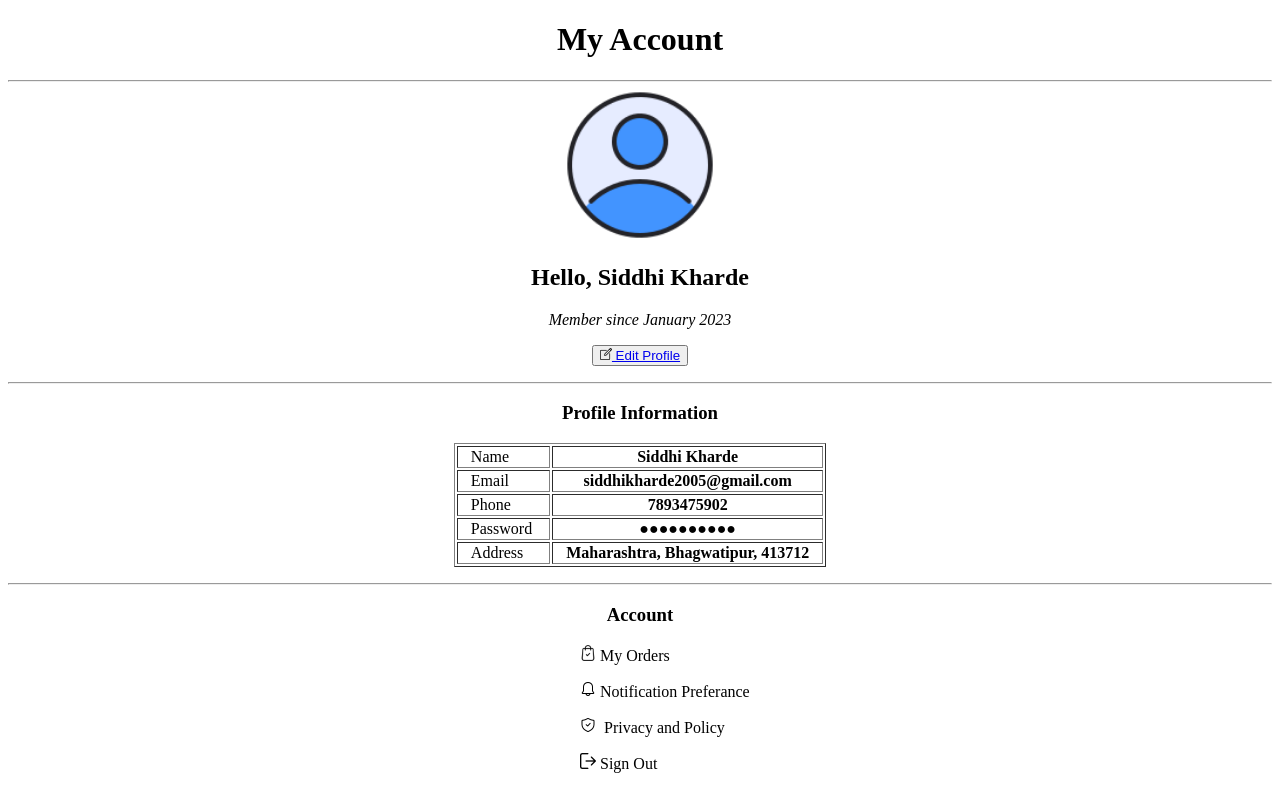
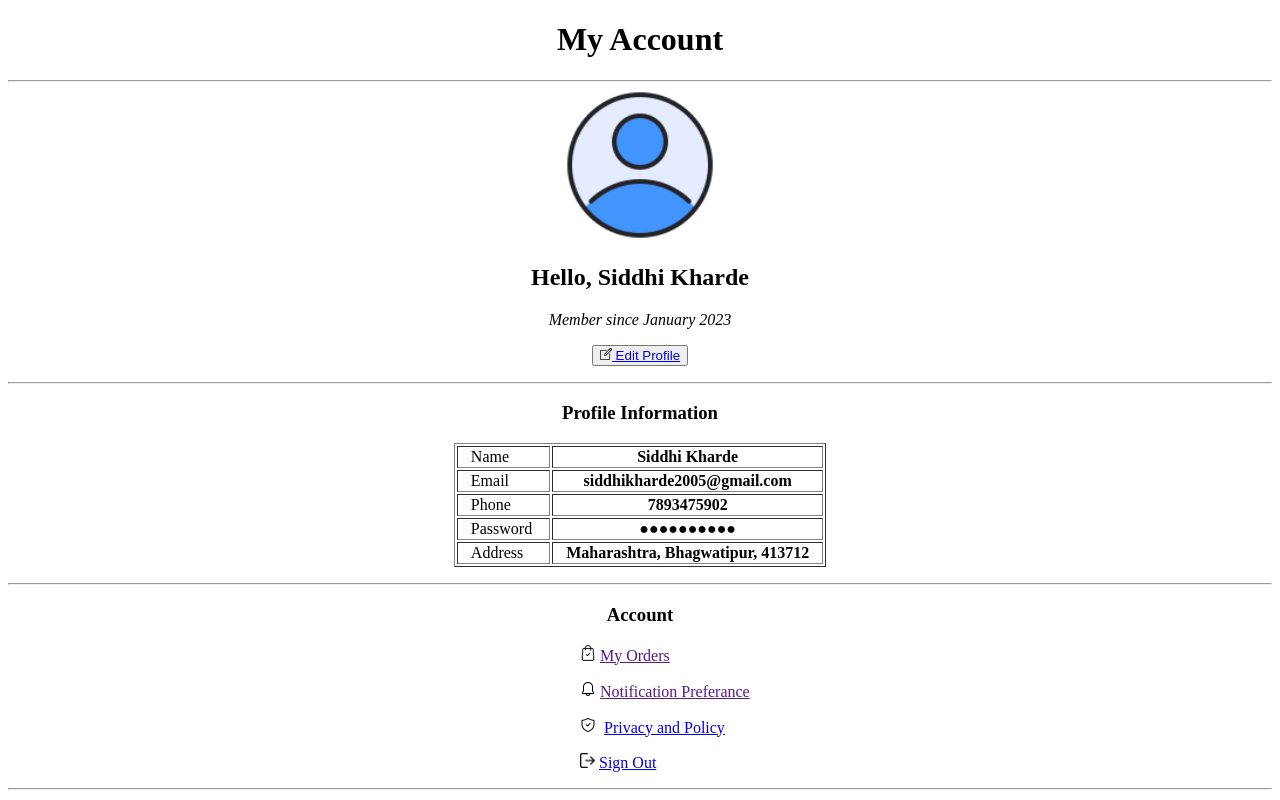
Before and after one commit to Shrejaltambe18/icp12-group-project-1-html-github-The_Bookshelf, a plain HTML site: page pages/account.html in a window 1280 px wide. Drawn offline with Linux system fonts and the light colour scheme.

Commit message:
privacy policy page created

```diff
--- a/pages/account.html
+++ b/pages/account.html
@@ -50,15 +50,16 @@
   <h3>Account</h3>
   </center>
   <p>&nbsp;&nbsp;&nbsp;&nbsp;&nbsp;&nbsp;&nbsp;&nbsp;&nbsp;&nbsp;&nbsp;&nbsp;&nbsp;&nbsp;&nbsp;&nbsp;&nbsp;&nbsp;&nbsp;&nbsp;&nbsp;&nbsp;&nbsp;&nbsp;&nbsp;&nbsp;&nbsp;&nbsp;&nbsp;&nbsp;&nbsp;&nbsp;&nbsp;&nbsp;&nbsp;&nbsp;&nbsp;&nbsp;&nbsp;&nbsp;&nbsp;&nbsp;&nbsp;&nbsp;&nbsp;&nbsp;&nbsp;&nbsp;&nbsp;&nbsp;&nbsp;&nbsp;&nbsp;&nbsp;&nbsp;&nbsp;&nbsp;&nbsp;&nbsp;&nbsp;&nbsp;&nbsp;&nbsp;&nbsp;&nbsp;&nbsp;&nbsp;&nbsp;&nbsp;&nbsp;&nbsp;&nbsp;&nbsp;&nbsp;&nbsp;&nbsp;&nbsp;&nbsp;&nbsp;&nbsp;&nbsp;&nbsp;&nbsp;&nbsp;&nbsp;&nbsp;&nbsp;&nbsp;&nbsp;&nbsp;&nbsp;&nbsp;&nbsp;&nbsp;&nbsp;&nbsp;&nbsp;&nbsp;&nbsp;&nbsp;&nbsp;&nbsp;&nbsp;&nbsp;&nbsp;&nbsp;&nbsp;&nbsp;&nbsp;&nbsp;&nbsp;&nbsp;&nbsp;&nbsp;&nbsp;&nbsp;&nbsp;&nbsp;&nbsp;&nbsp;&nbsp;&nbsp;&nbsp;&nbsp;&nbsp;&nbsp;&nbsp;&nbsp;&nbsp;&nbsp;&nbsp;&nbsp;&nbsp;&nbsp;&nbsp;&nbsp;&nbsp;&nbsp;&nbsp;&nbsp;
-    &nbsp;&nbsp;<img src="../account-img/shopping-bag.png" alt="orders" height="16px">&nbsp;My Orders</p>
+    &nbsp;&nbsp;<img src="../account-img/shopping-bag.png" alt="orders" height="16px">&nbsp;<a href="">My Orders</a></p>
   <p>&nbsp;&nbsp;&nbsp;&nbsp;&nbsp;&nbsp;&nbsp;&nbsp;&nbsp;&nbsp;&nbsp;&nbsp;&nbsp;&nbsp;&nbsp;&nbsp;&nbsp;&nbsp;&nbsp;&nbsp;&nbsp;&nbsp;&nbsp;&nbsp;&nbsp;&nbsp;&nbsp;&nbsp;&nbsp;&nbsp;&nbsp;&nbsp;&nbsp;&nbsp;&nbsp;&nbsp;&nbsp;&nbsp;&nbsp;&nbsp;&nbsp;&nbsp;&nbsp;&nbsp;&nbsp;&nbsp;&nbsp;&nbsp;&nbsp;&nbsp;&nbsp;&nbsp;&nbsp;&nbsp;&nbsp;&nbsp;&nbsp;&nbsp;&nbsp;&nbsp;&nbsp;&nbsp;&nbsp;&nbsp;&nbsp;&nbsp;&nbsp;&nbsp;&nbsp;&nbsp;&nbsp;&nbsp;&nbsp;&nbsp;&nbsp;&nbsp;&nbsp;&nbsp;&nbsp;&nbsp;&nbsp;&nbsp;&nbsp;&nbsp;&nbsp;&nbsp;&nbsp;&nbsp;&nbsp;&nbsp;&nbsp;&nbsp;&nbsp;&nbsp;&nbsp;&nbsp;&nbsp;&nbsp;&nbsp;&nbsp;&nbsp;&nbsp;&nbsp;&nbsp;&nbsp;&nbsp;&nbsp;&nbsp;&nbsp;&nbsp;&nbsp;&nbsp;&nbsp;&nbsp;&nbsp;&nbsp;&nbsp;&nbsp;&nbsp;&nbsp;&nbsp;&nbsp;&nbsp;&nbsp;&nbsp;&nbsp;&nbsp;&nbsp;&nbsp;&nbsp;&nbsp;&nbsp;&nbsp;&nbsp;&nbsp;&nbsp;&nbsp;&nbsp;&nbsp;&nbsp;
-    &nbsp;&nbsp;<img src="../account-img/bell.png" alt="notification">&nbsp;Notification Preferance</p>
+    &nbsp;&nbsp;<img src="../account-img/bell.png" alt="notification">&nbsp;<a href="">Notification Preferance</a></p>
   <p>&nbsp;&nbsp;&nbsp;&nbsp;&nbsp;&nbsp;&nbsp;&nbsp;&nbsp;&nbsp;&nbsp;&nbsp;&nbsp;&nbsp;&nbsp;&nbsp;&nbsp;&nbsp;&nbsp;&nbsp;&nbsp;&nbsp;&nbsp;&nbsp;&nbsp;&nbsp;&nbsp;&nbsp;&nbsp;&nbsp;&nbsp;&nbsp;&nbsp;&nbsp;&nbsp;&nbsp;&nbsp;&nbsp;&nbsp;&nbsp;&nbsp;&nbsp;&nbsp;&nbsp;&nbsp;&nbsp;&nbsp;&nbsp;&nbsp;&nbsp;&nbsp;&nbsp;&nbsp;&nbsp;&nbsp;&nbsp;&nbsp;&nbsp;&nbsp;&nbsp;&nbsp;&nbsp;&nbsp;&nbsp;&nbsp;&nbsp;&nbsp;&nbsp;&nbsp;&nbsp;&nbsp;&nbsp;&nbsp;&nbsp;&nbsp;&nbsp;&nbsp;&nbsp;&nbsp;&nbsp;&nbsp;&nbsp;&nbsp;&nbsp;&nbsp;&nbsp;&nbsp;&nbsp;&nbsp;&nbsp;&nbsp;&nbsp;&nbsp;&nbsp;&nbsp;&nbsp;&nbsp;&nbsp;&nbsp;&nbsp;&nbsp;&nbsp;&nbsp;&nbsp;&nbsp;&nbsp;&nbsp;&nbsp;&nbsp;&nbsp;&nbsp;&nbsp;&nbsp;&nbsp;&nbsp;&nbsp;&nbsp;&nbsp;&nbsp;&nbsp;&nbsp;&nbsp;&nbsp;&nbsp;&nbsp;&nbsp;&nbsp;&nbsp;&nbsp;&nbsp;&nbsp;&nbsp;&nbsp;&nbsp;&nbsp;&nbsp;&nbsp;&nbsp;&nbsp;&nbsp;
-    &nbsp;&nbsp;<img src="../account-img/insurance.png" alt="privacy"> &nbsp;Privacy and Policy</p>
+    &nbsp;&nbsp;<img src="../account-img/insurance.png" alt="privacy" > &nbsp;<a target="_blank" href="./privacy-policy.html">Privacy and Policy</a></p>
   <p>&nbsp;&nbsp;&nbsp;&nbsp;&nbsp;&nbsp;&nbsp;&nbsp;&nbsp;&nbsp;&nbsp;&nbsp;&nbsp;&nbsp;&nbsp;&nbsp;&nbsp;&nbsp;&nbsp;&nbsp;&nbsp;&nbsp;&nbsp;&nbsp;&nbsp;&nbsp;&nbsp;&nbsp;&nbsp;&nbsp;&nbsp;&nbsp;&nbsp;&nbsp;&nbsp;&nbsp;&nbsp;&nbsp;&nbsp;&nbsp;&nbsp;&nbsp;&nbsp;&nbsp;&nbsp;&nbsp;&nbsp;&nbsp;&nbsp;&nbsp;&nbsp;&nbsp;&nbsp;&nbsp;&nbsp;&nbsp;&nbsp;&nbsp;&nbsp;&nbsp;&nbsp;&nbsp;&nbsp;&nbsp;&nbsp;&nbsp;&nbsp;&nbsp;&nbsp;&nbsp;&nbsp;&nbsp;&nbsp;&nbsp;&nbsp;&nbsp;&nbsp;&nbsp;&nbsp;&nbsp;&nbsp;&nbsp;&nbsp;&nbsp;&nbsp;&nbsp;&nbsp;&nbsp;&nbsp;&nbsp;&nbsp;&nbsp;&nbsp;&nbsp;&nbsp;&nbsp;&nbsp;&nbsp;&nbsp;&nbsp;&nbsp;&nbsp;&nbsp;&nbsp;&nbsp;&nbsp;&nbsp;&nbsp;&nbsp;&nbsp;&nbsp;&nbsp;&nbsp;&nbsp;&nbsp;&nbsp;&nbsp;&nbsp;&nbsp;&nbsp;&nbsp;&nbsp;&nbsp;&nbsp;&nbsp;&nbsp;&nbsp;&nbsp;&nbsp;&nbsp;&nbsp;&nbsp;&nbsp;&nbsp;&nbsp;&nbsp;&nbsp;&nbsp;&nbsp;&nbsp;
-    &nbsp;&nbsp;<img src="../account-img/logout.png" alt="logout">&nbsp;Sign Out</p>
+    &nbsp;&nbsp;<img src="../account-img/logout.png" alt="logout" height="15px">&nbsp;<a href="#">Sign Out</a></p>
  </div>
 
+    <hr>
 
 </body>
 
```
Also changed, not shown: pages/privacy-policy.html (added, +13 -0 lines), pages/profile-Edit.html (+10 -0 lines), 1 other file.
